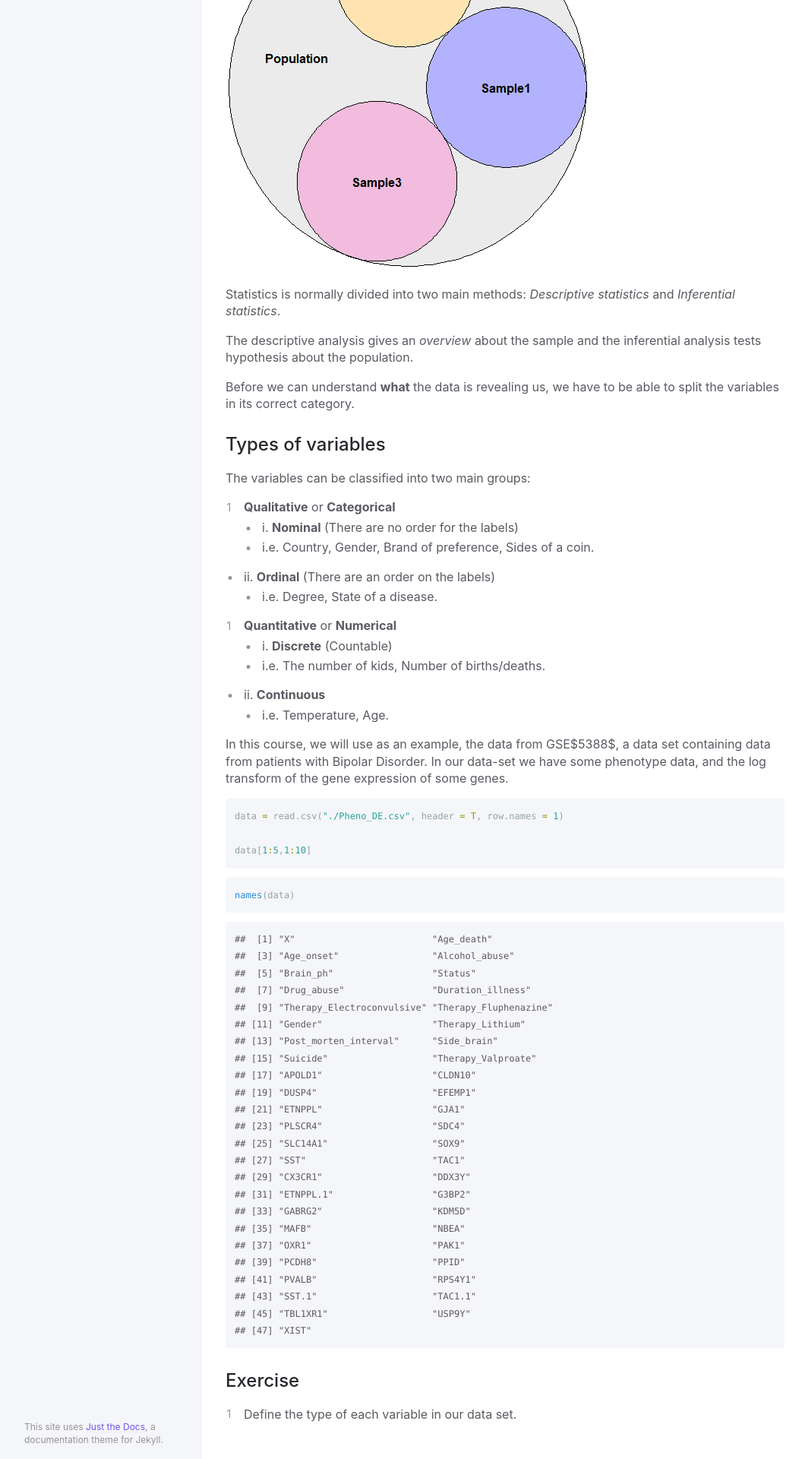
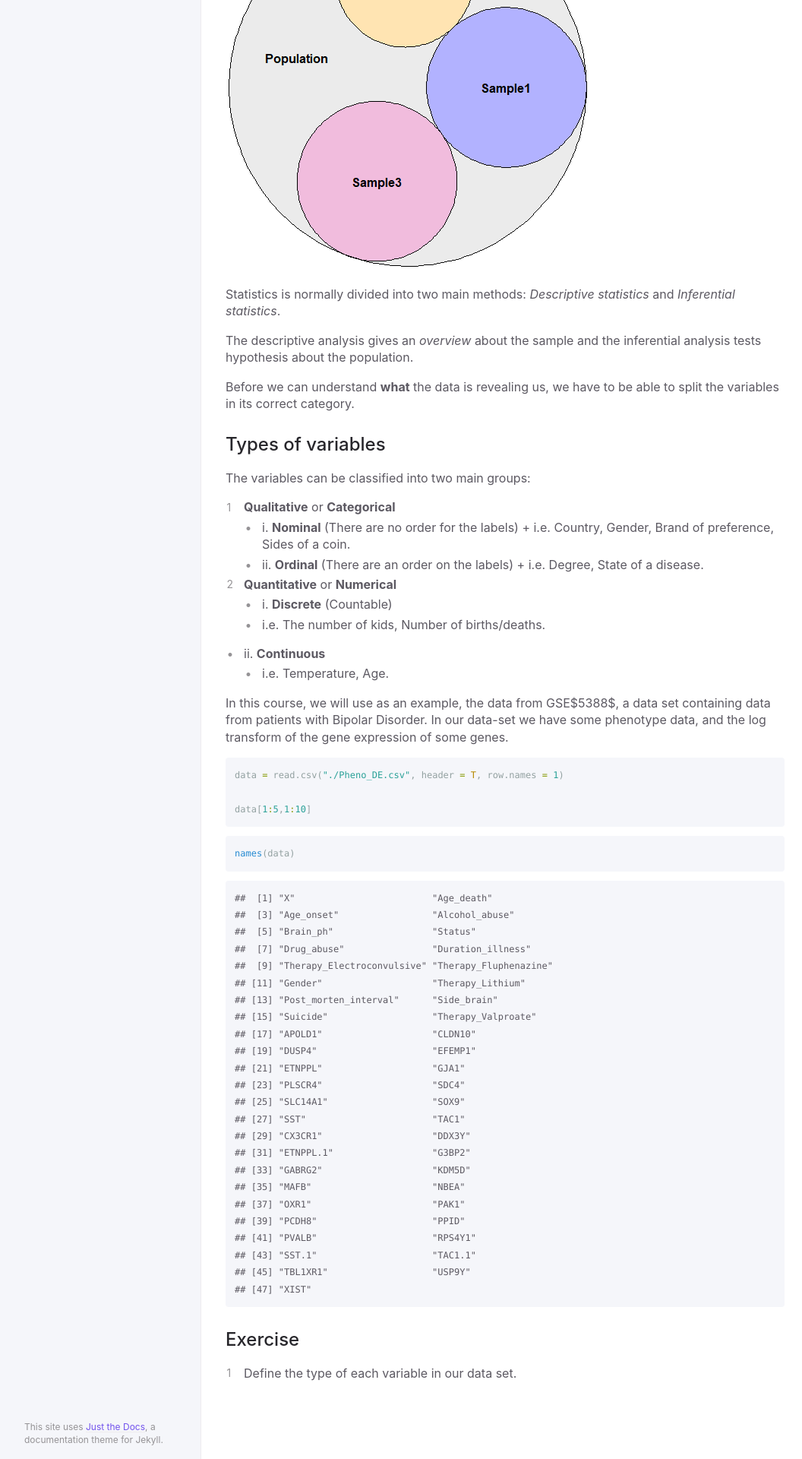
Before and after one commit to deisygysi/EVOP_2019, a Jekyll site: the page built from docs/00_Intro.md, in a window 1280 px wide. Shown: the part 816-2736 px from the top of the page at 76% size, without its empty margins (91-1147 px from the left). Built offline with Jekyll 4.4.1, drawn with Linux system fonts in a browser that asks for light colours.

```diff
--- a/docs/00_Intro.md
+++ b/docs/00_Intro.md
@@ -36,11 +36,10 @@ Before we can understand **what** the data is revealing us, we have to be able t
 The variables can be classified into two main groups:
 
 1. **Qualitative** or **Categorical**
-  - i. **Nominal** (There are no order for the labels)
-      - i.e. Country, Gender, Brand of preference, Sides of a coin.
-
-  - ii. **Ordinal** (There are an order on the labels)
-      - i.e. Degree, State of a disease.
+    - i. **Nominal** (There are no order for the labels)
+          + i.e. Country, Gender, Brand of preference, Sides of a coin.
+    - ii. **Ordinal** (There are an order on the labels)
+          + i.e. Degree, State of a disease.
 
 2. **Quantitative** or **Numerical**
   - i. **Discrete** (Countable)
```
